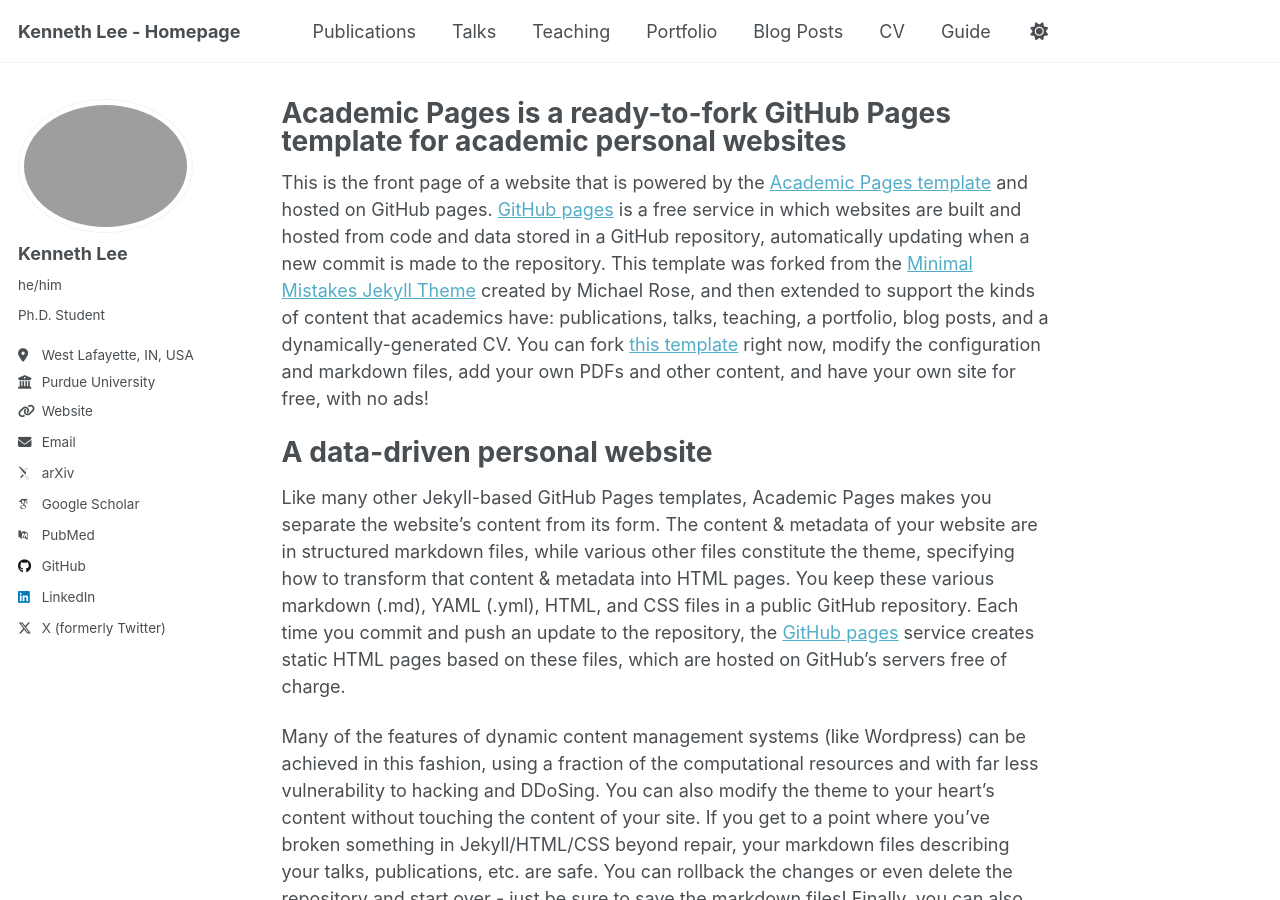
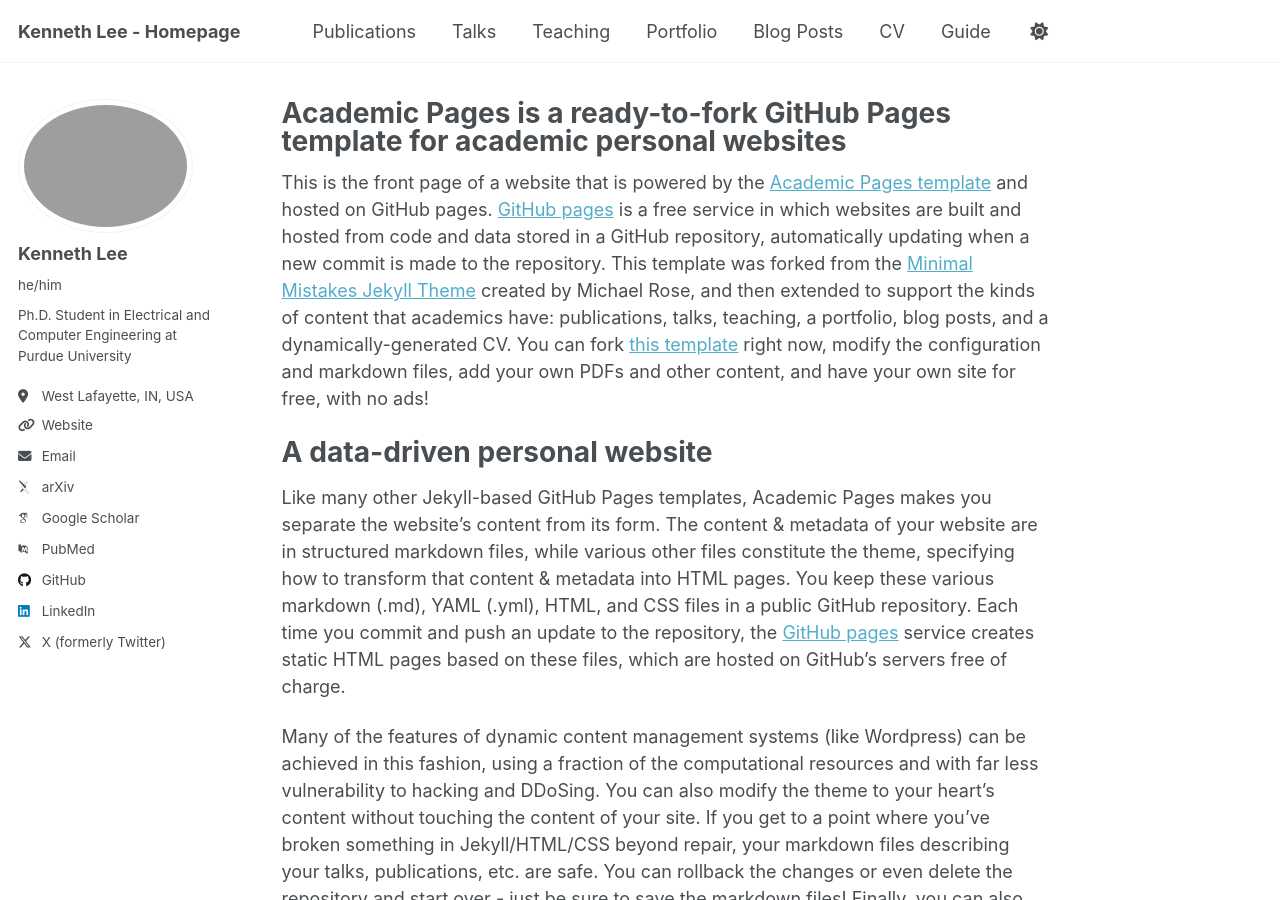
Before and after one commit to kenneth-lee-ch/kenneth-lee-ch.github.io, a Jekyll site: the page built from _pages/about.md, in a window 1280 px wide and 900 px high. Built offline with Jekyll 4.4.1, drawn with Linux system fonts in a browser that asks for light colours; some web fonts are replaced.

Commit message:
updated avatar

```diff
--- a/_config.yml
+++ b/_config.yml
@@ -22,12 +22,10 @@ repository               : "https://github.com/kenneth-lee-ch/kenneth-lee-ch.git
 #               Additional customization can be done by editing /_includes/author-profile.html
 author:
   # Biographic information
-  avatar           : "images/LEE_Kenneth.JPG"
+  avatar           : "images/avatar.jpg"
   name             : "Kenneth Lee"
   pronouns         : "he/him"
-  bio              : "Ph.D. Student"
-  major            : "Electrical and Computer Engineering"
-  employer         : "Purdue University"
+  bio              : "Ph.D. Student in Electrical and Computer Engineering at Purdue University"
   location         : "West Lafayette, IN, USA"
   uri              : "https://kennethlee.github.io"
   email            : "lee4094@purdue.edu"
```
Also changed, not shown: images/profile.png (deleted), 1 other file.
